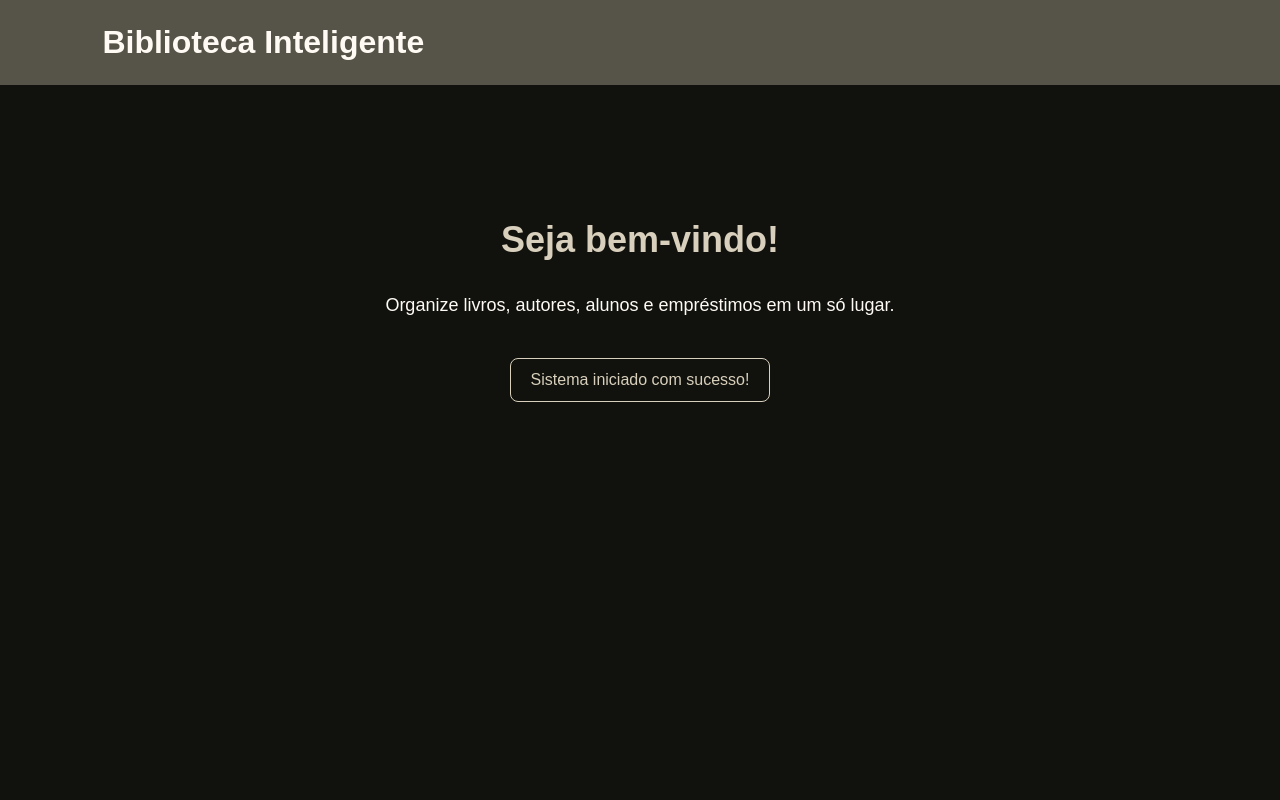
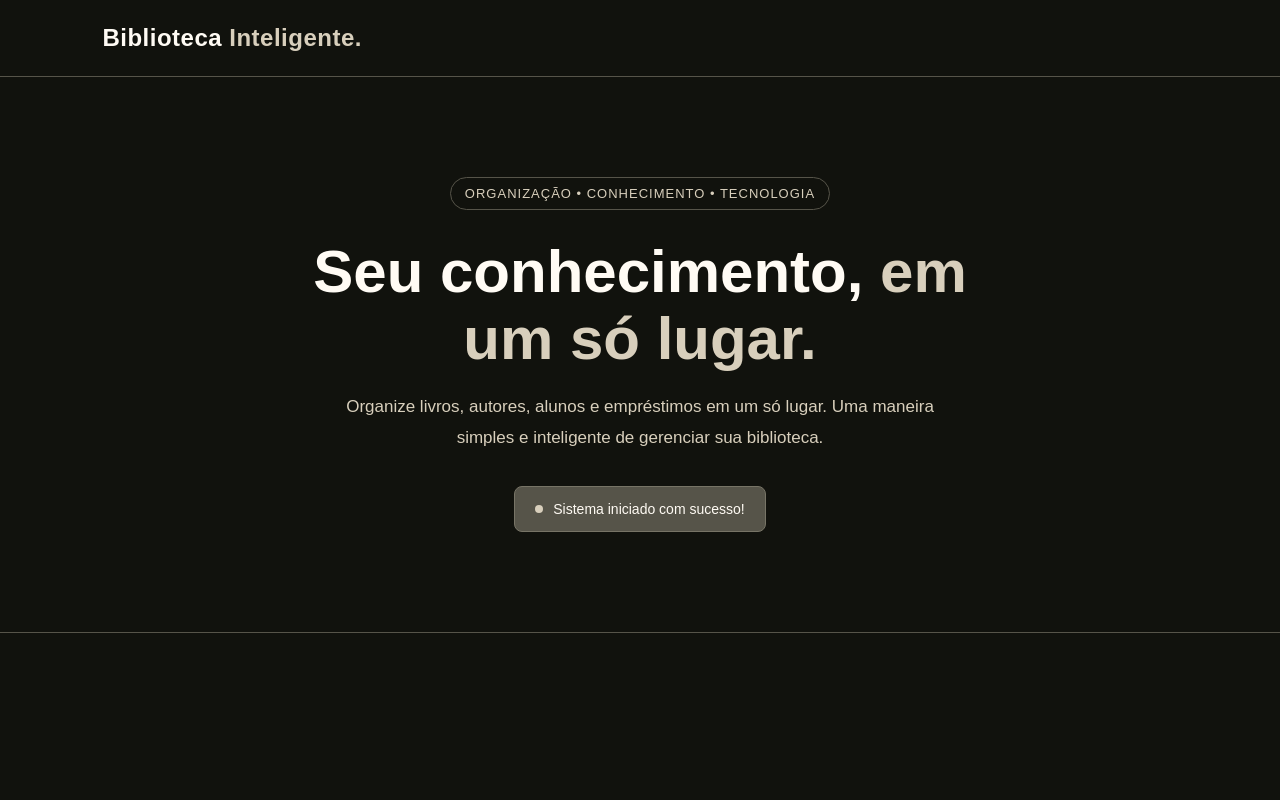
Before and after one commit to guilhermegsd56-ui/Sistema-web-para-gerenciamento-de-livros-autores-alunos-e-empr-stimos., a Flask app: page / in a window 1280 px wide. Run offline with Flask 3, Linux system fonts and the light colour scheme.

Commit message:
Commit #2 - Melhorando o design da página inicial

```diff
--- /dev/null
+++ b/static/css/style.css
@@ -0,0 +1,116 @@
+
+* {
+    box-sizing: border-box;
+}
+
+:root {
+    --preto: #11120D;
+    --cinza: #565449;
+    --bege: #D8CFBC;
+    --branco: #FFFBF4;
+}
+
+body {
+    margin: 0;
+    min-height: 100vh;
+    background-color: var(--preto);
+    color: var(--branco);
+    font-family: Arial, sans-serif;
+}
+
+header {
+    display: flex;
+    align-items: center;
+    justify-content: space-between;
+    padding: 24px 8%;
+    background-color: var(--preto);
+    border-bottom: 1px solid var(--cinza);
+}
+
+header h1 {
+    margin: 0;
+    font-size: 24px;
+    letter-spacing: 0.5px;
+}
+
+header h1 span {
+    color: var(--bege);
+}
+
+main {
+    max-width: 1100px;
+    margin: 0 auto;
+    padding: 100px 24px;
+    text-align: center;
+}
+
+.etiqueta {
+    display: inline-block;
+    padding: 8px 14px;
+    border: 1px solid var(--cinza);
+    border-radius: 30px;
+    color: var(--bege);
+    font-size: 13px;
+    letter-spacing: 1px;
+}
+
+main h2 {
+    max-width: 750px;
+    margin: 28px auto 20px;
+    font-size: clamp(36px, 6vw, 60px);
+    line-height: 1.12;
+}
+
+main h2 span {
+    color: var(--bege);
+}
+
+main p {
+    max-width: 600px;
+    margin: 0 auto;
+    color: var(--bege);
+    font-size: 17px;
+    line-height: 1.8;
+}
+
+.status {
+    display: inline-flex;
+    align-items: center;
+    gap: 10px;
+    margin-top: 32px;
+    padding: 14px 20px;
+    background-color: var(--cinza);
+    border: 1px solid #777466;
+    border-radius: 8px;
+    color: var(--branco);
+    font-size: 14px;
+}
+
+.indicador {
+    width: 8px;
+    height: 8px;
+    border-radius: 50%;
+    background-color: var(--bege);
+}
+
+footer {
+    padding: 24px;
+    border-top: 1px solid var(--cinza);
+    color: var(--bege);
+    text-align: center;
+    font-size: 13px;
+}
+
+@media (max-width: 600px) {
+    header {
+        padding: 22px 6%;
+    }
+
+    header h1 {
+        font-size: 20px;
+    }
+
+    main {
+        padding: 75px 20px;
+    }
+}
--- a/templates/index.html
+++ b/templates/index.html
@@ -7,73 +7,37 @@
 
     <title>Biblioteca Inteligente</title>
 
-    <style>
-        * {
-            box-sizing: border-box;
-        }
-
-        body {
-            margin: 0;
-            min-height: 100vh;
-            background-color: #11120D;
-            color: #FFFBF4;
-            font-family: Arial, sans-serif;
-        }
-
-        header {
-            padding: 24px 8%;
-            background-color: #565449;
-        }
-
-        header h1 {
-            margin: 0;
-            color: #FFFBF4;
-        }
-
-        main {
-            max-width: 900px;
-            margin: 80px auto;
-            padding: 24px;
-            text-align: center;
-        }
-
-        main h2 {
-            color: #D8CFBC;
-            font-size: 36px;
-        }
-
-        main p {
-            font-size: 18px;
-            line-height: 1.6;
-        }
-
-        .status {
-            display: inline-block;
-            margin-top: 20px;
-            padding: 12px 20px;
-            border: 1px solid #D8CFBC;
-            border-radius: 8px;
-            color: #D8CFBC;
-        }
-    </style>
+    <link rel="stylesheet" href="{{ url_for('static', filename='css/style.css') }}">
 </head>
 
 <body>
     <header>
-        <h1>Biblioteca Inteligente</h1>
+        <h1>Biblioteca <span>Inteligente.</span></h1>
     </header>
 
     <main>
-        <h2>Seja bem-vindo!</h2>
+        <div class="etiqueta">
+            ORGANIZAÇÃO • CONHECIMENTO • TECNOLOGIA
+        </div>
+
+        <h2>
+            Seu conhecimento,
+            <span>em um só lugar.</span>
+        </h2>
 
         <p>
             Organize livros, autores, alunos e empréstimos
-            em um só lugar.
+            em um só lugar. Uma maneira simples e inteligente
+            de gerenciar sua biblioteca.
         </p>
 
         <div class="status">
+            <span class="indicador"></span>
             Sistema iniciado com sucesso!
         </div>
     </main>
+
+    <footer>
+    </footer>
 </body>
 </html>
```
Also changed, not shown: 1 other file.
